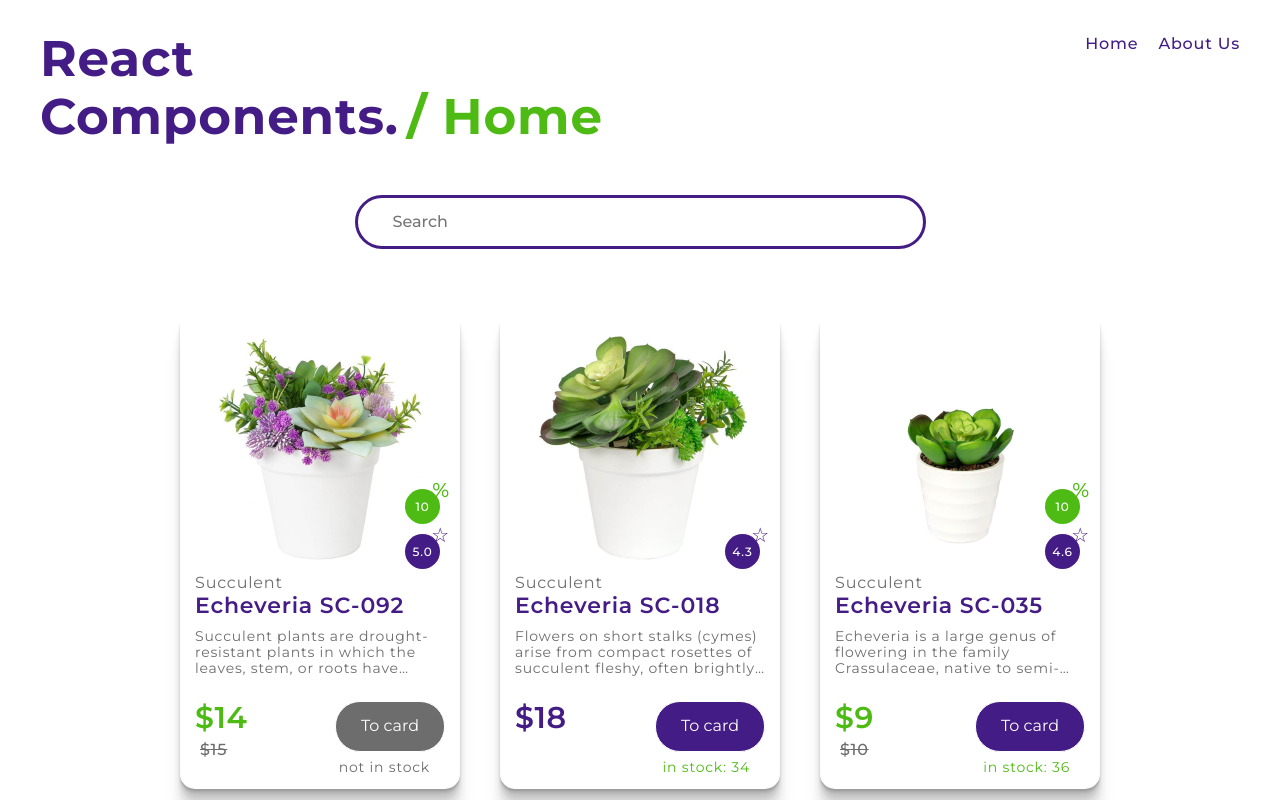
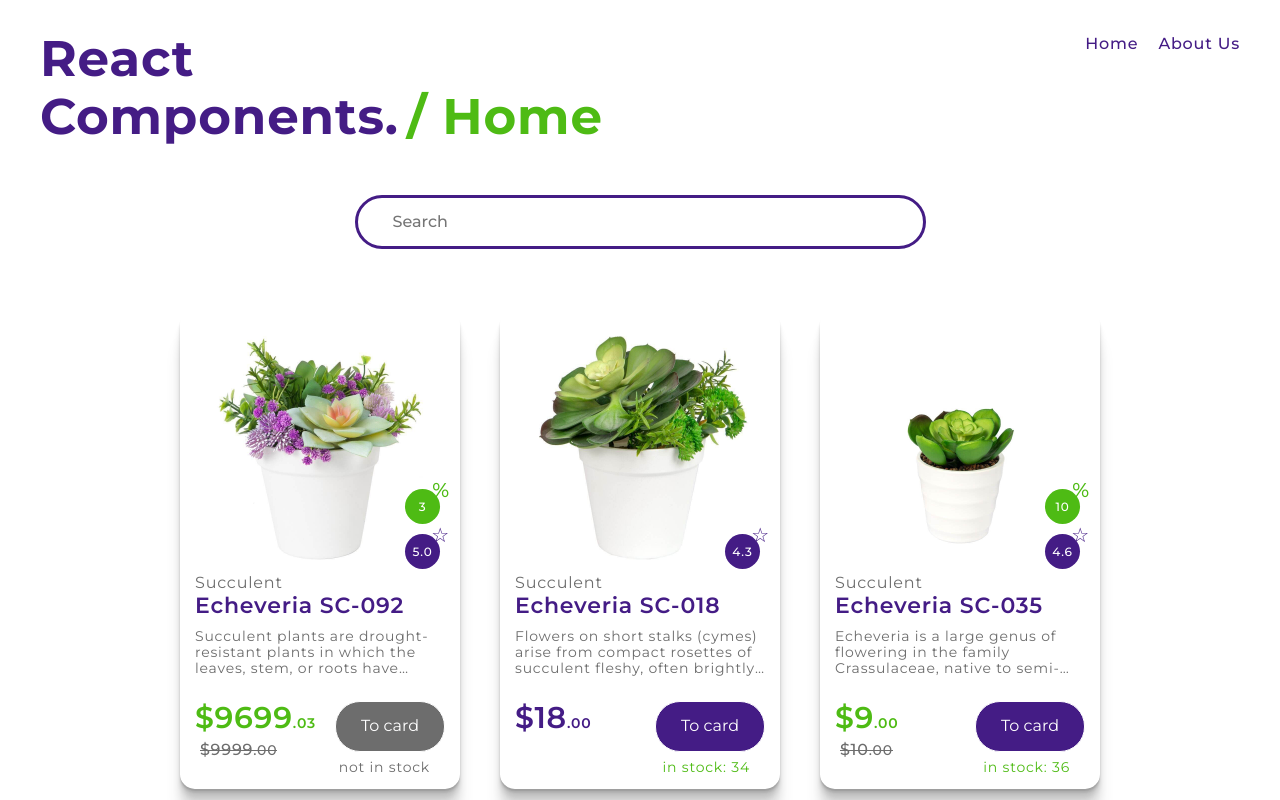
Before and after one commit to lexarudak/rs-react, a React (Vite) app in the folder components/: page / in a window 1280 px wide. Shown: the top 800 px of the page. Built offline with nearby package versions, Linux system fonts and the light colour scheme.

Commit message:
feat: change card price display

```diff
--- a/components/src/components/cards/card.tsx
+++ b/components/src/components/cards/card.tsx
@@ -18,7 +18,7 @@ class Card extends React.Component<CardInfo> {
         <div className="card__title">{this.props.title}</div>
         <div className="card__text">{this.props.description}</div>
         <div className="card__price-and-button">
-          <CardPrice {...this.props} />
+          <CardPrice sale={this.props.sale} price={this.props.price} />
           <CardButton {...this.props} />
         </div>
         <CardStock stock={this.props.stock} />
--- a/components/src/components/cards/cardPrice/cardPrice.tsx
+++ b/components/src/components/cards/cardPrice/cardPrice.tsx
@@ -1,29 +1,51 @@
-import { CardInfo } from 'base/types';
 import React from 'react';
 
-class CardPrice extends React.Component<CardInfo> {
-  constructor(props: CardInfo) {
+class CardPrice extends React.Component<{ sale: number; price: number }> {
+  sale;
+  price;
+  constructor(props: { sale: number; price: number }) {
     super(props);
+
+    this.sale = Math.ceil(this.props.sale);
+    this.price = this.props.price;
+  }
+
+  private makePriceWithCents(price: number) {
+    const str = price.toFixed(2);
+    console.log('str:', str, str.slice(0, -3));
+    return (
+      <>
+        <span>{str.slice(0, -3)}</span>
+        <span className="card__cents">{str.slice(-3)}</span>
+      </>
+    );
   }
 
   private makeNewPrice() {
-    return (this.props.price * ((100 - this.props.sale) / 100)).toFixed(0);
+    return this.price * ((100 - this.sale) / 100);
+  }
+
+  private isPriceInvalid() {
+    return this.price <= 0 || this.price > 9999;
   }
 
   private makePrice(isSale: boolean) {
+    if (this.isPriceInvalid()) return <p className="card__price"> -</p>;
     if (isSale) {
       return (
         <>
-          <p className="card__price card__price_sale">{this.makeNewPrice()}</p>
-          <p className="card__price card__price_old">{this.props.price}</p>
+          <p className="card__price card__price_sale">
+            {this.makePriceWithCents(this.makeNewPrice())}
+          </p>
+          <span className="card__price card__price_old">{this.makePriceWithCents(this.price)}</span>
         </>
       );
     }
-    return <p className="card__price">{this.props.price}</p>;
+    return <p className="card__price">{this.makePriceWithCents(this.price)}</p>;
   }
 
   private isSale() {
-    return this.props.sale > 0 && this.props.sale <= 100;
+    return this.sale > 0 && this.sale < 100;
   }
 
   public render() {
--- a/components/src/data/plants.json
+++ b/components/src/data/plants.json
@@ -4,8 +4,8 @@
       "id": 1,
       "title": "Echeveria SC-092",
       "description": "Succulent plants are drought-resistant plants in which the leaves, stem, or roots have become more than usually fleshy by the development of water-storing tissue.",
-      "price": 15,
-      "sale": 10,
+      "price": 9999,
+      "sale": 3,
       "rating": 5,
       "stock": 0,
       "type": "Succulent",
--- a/components/src/style/components/_cards.scss
+++ b/components/src/style/components/_cards.scss
@@ -110,12 +110,23 @@
     }
 
     &_old {
+      display: inline-block;
       margin-top: 5px;
-      text-decoration: line-through;
       color: $light-second;
       font-size: 16px;
       font-weight: 500;
       margin-left: 5px;
+      position: relative;
+
+      &::after {
+        content: '';
+        display: block;
+        width: 100%;
+        height: 1px;
+        background-color: $light-second;
+        position: absolute;
+        top: 50%;
+      }
     }
   }
 
@@ -130,4 +141,8 @@
       color: $light-second;
     }
   }
+
+  &__cents {
+    font-size: 14px;
+  }
 }
```
Also changed, not shown: components/jest.config.js (+7 -0 lines), 1 other file (tests, documents, lock files or other folders).
